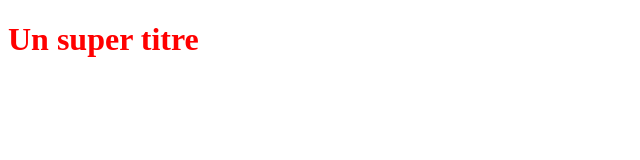
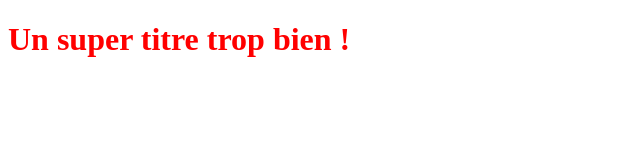
Before and after one commit to julienmorali/OpenclassroomsProject, a plain HTML site: page index.html in a window 1280 px wide. Shown: the whole page, without its empty margins (0-640 px from the left). Drawn offline with Linux system fonts and the light colour scheme.

Commit message:
Modification du titre h1

```diff
--- a/index.html
+++ b/index.html
@@ -5,6 +5,6 @@
    <link rel="stylesheet" type="text/css" href="styles.css">
 </head>
 <body>
-   <h1>Un super titre</h1>
+   <h1>Un super titre trop bien !</h1>
 </body>
 </html>
```
